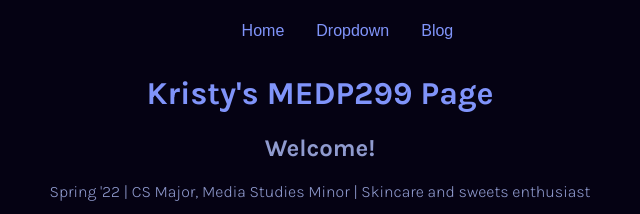
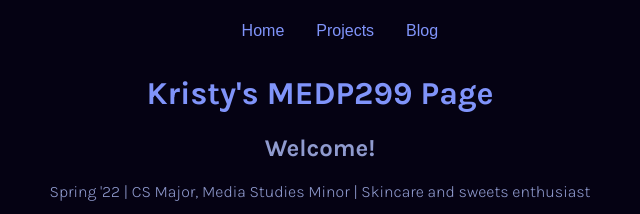
Before and after one commit to kl408/medp299, a plain HTML site: page index.html in a window 1280 px wide. Shown: the top 214 px of the page, 320-960 px from the left. Drawn offline with nearby package versions, Linux system fonts and the light colour scheme.

Commit message:
Fixed navbar item name

```diff
--- a/index.html
+++ b/index.html
@@ -22,7 +22,7 @@
         <div class="navbar">
             <a href="index.html">Home</a>
             <div class="dropdown">
-              <button class="dropbtn">Dropdown
+              <button class="dropbtn">Projects
                 <i class="fa fa-caret-down"></i>
               </button>
               <div class="dropdown-content">
```
